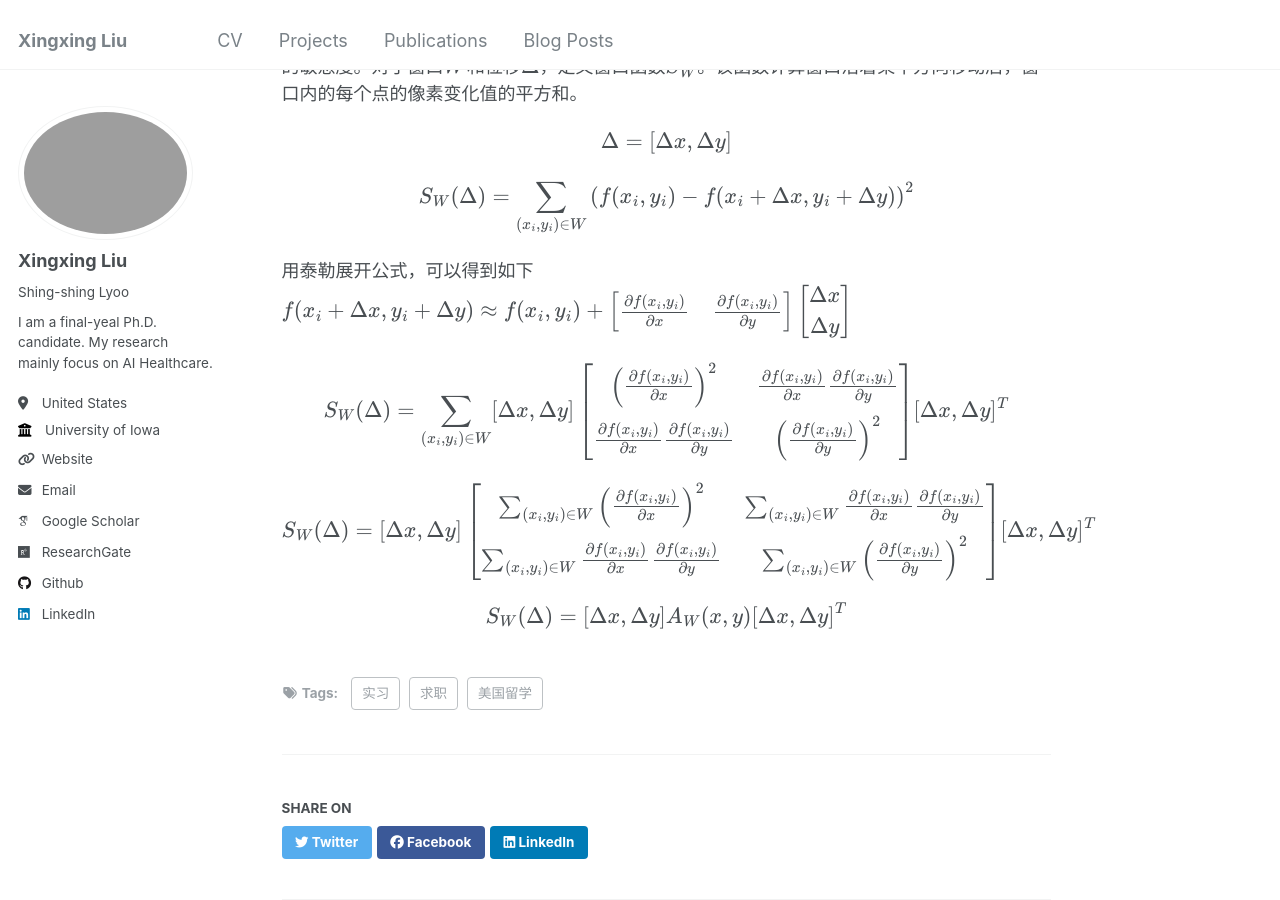
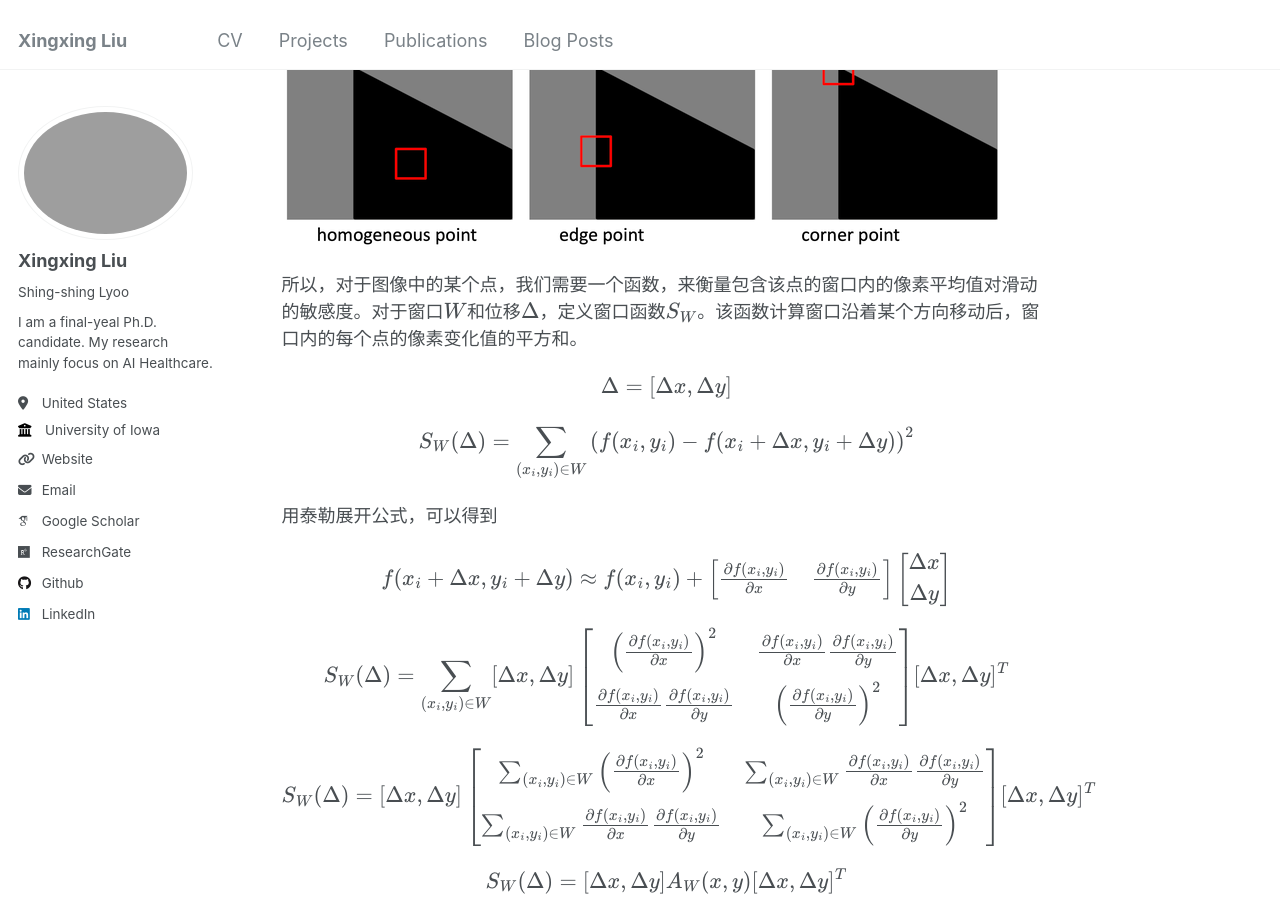
Before and after one commit to xxliu1996/xxliu1996.github.io, a Jekyll site: the page built from _posts/2023-03-05-blog-post_harris-corner-detection.md, in a window 1280 px wide and 900 px high, scrolled down 868 px. Built offline with Jekyll 4.4.1, drawn with Linux system fonts in a browser that asks for light colours; some web fonts are replaced.

Commit message:
update the post of harris corner detection

```diff
--- a/_posts/2023-03-05-blog-post_harris-corner-detection.md
+++ b/_posts/2023-03-05-blog-post_harris-corner-detection.md
@@ -14,6 +14,7 @@
 原理
 ======
 所谓角点，即为边的交点。在图像中，创建一个包含角点的局部窗口，那么将该窗口按照任意方向滑动，窗口内的像素平均值都会发生比较大的变化。如果窗口在像素变化平缓的区域内滑动，窗口内的像素平均值不会显著变化；如果窗口在包含边的区域内滑动，沿着边的方向滑动，窗口内的像素平均值不会显著变化，而沿着垂直于边的方向滑动，窗口内的像素平均值会发生较大的变化。
+<img src='/images/blog/2023-harris-corner-detection/corner-detection-2.png'>
 
 所以，对于图像中的某个点，我们需要一个函数，来衡量包含该点的窗口内的像素平均值对滑动的敏感度。对于窗口$$W$$和位移$$\Delta$$，定义窗口函数$$S_{W}$$。该函数计算窗口沿着某个方向移动后，窗口内的每个点的像素变化值的平方和。
 
@@ -21,7 +22,8 @@
 
 $$S_{W}(\Delta) = \sum_{(x_i, y_i) \in W}^{}{(f(x_i, y_i) - f(x_i + \Delta x, y_i + \Delta y))}^{2}$$
 
-用泰勒展开公式，可以得到如下
+用泰勒展开公式，可以得到
+
 $$
 f(x_i + \Delta x, y_i + \Delta y) \approx f(x_i, y_i) +
 \begin{bmatrix}
```
Also changed, not shown: images/blog/2023-harris-corner-detection/corner-detection-2.png (added).
